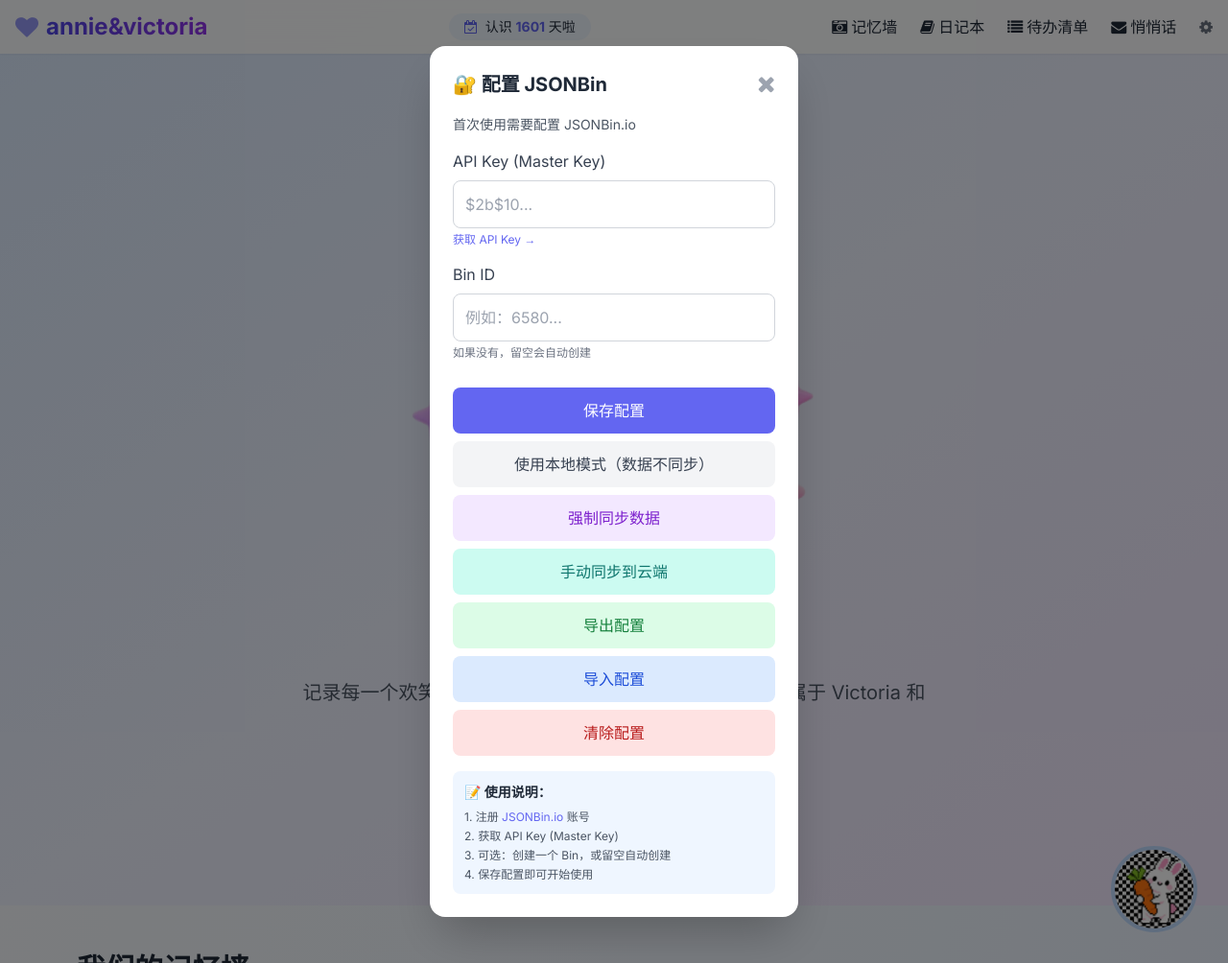
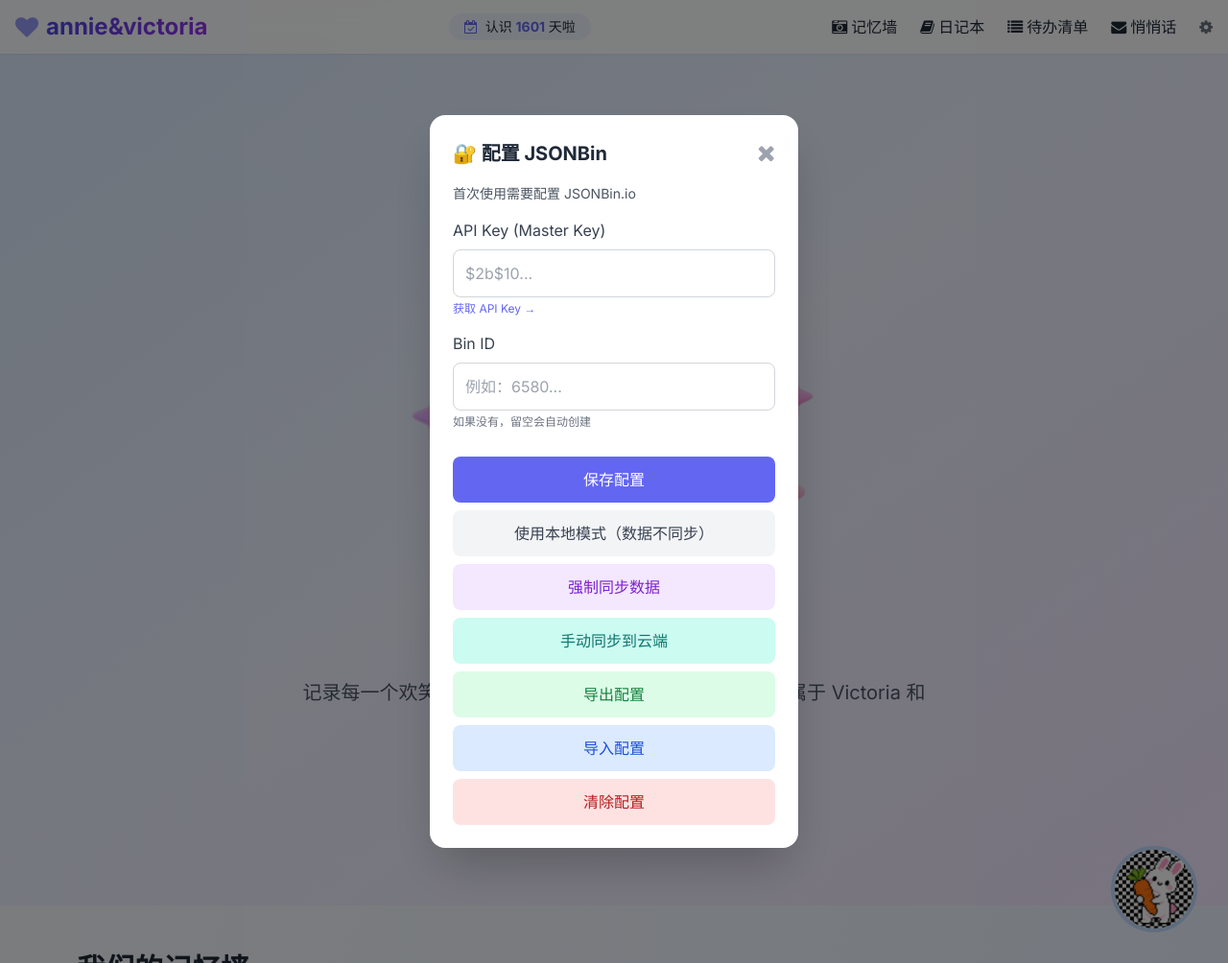
Before and after one commit to x275wang1/Annie-Victoria, a web app: file index.html in a window 1280 px wide. Shown: the whole page at 96% size. Run offline with its HTML, style and script files only (its server is not run), Linux system fonts and the light colour scheme; some libraries are stand-ins or nearby versions; some web fonts are replaced.

Commit message:
移除API界面的使用说明，让界面更简洁

```diff
--- a/index.html
+++ b/index.html
@@ -219,15 +219,7 @@
                 </div>
             </div>
 
-            <div class="mt-4 p-3 bg-blue-50 rounded-lg">
-                <h3 class="font-bold text-sm mb-2">📝 使用说明：</h3>
-                <ol class="text-xs text-gray-600 space-y-1">
-                    <li>1. 注册 <a href="https://jsonbin.io" target="_blank" class="text-primary hover:underline">JSONBin.io</a> 账号</li>
-                    <li>2. 获取 API Key (Master Key)</li>
-                    <li>3. 可选：创建一个 Bin，或留空自动创建</li>
-                    <li>4. 保存配置即可开始使用</li>
-                </ol>
-            </div>
+
         </div>
     </div>
 
```
Also changed, not shown: views/index.ejs (+1 -9 lines).
